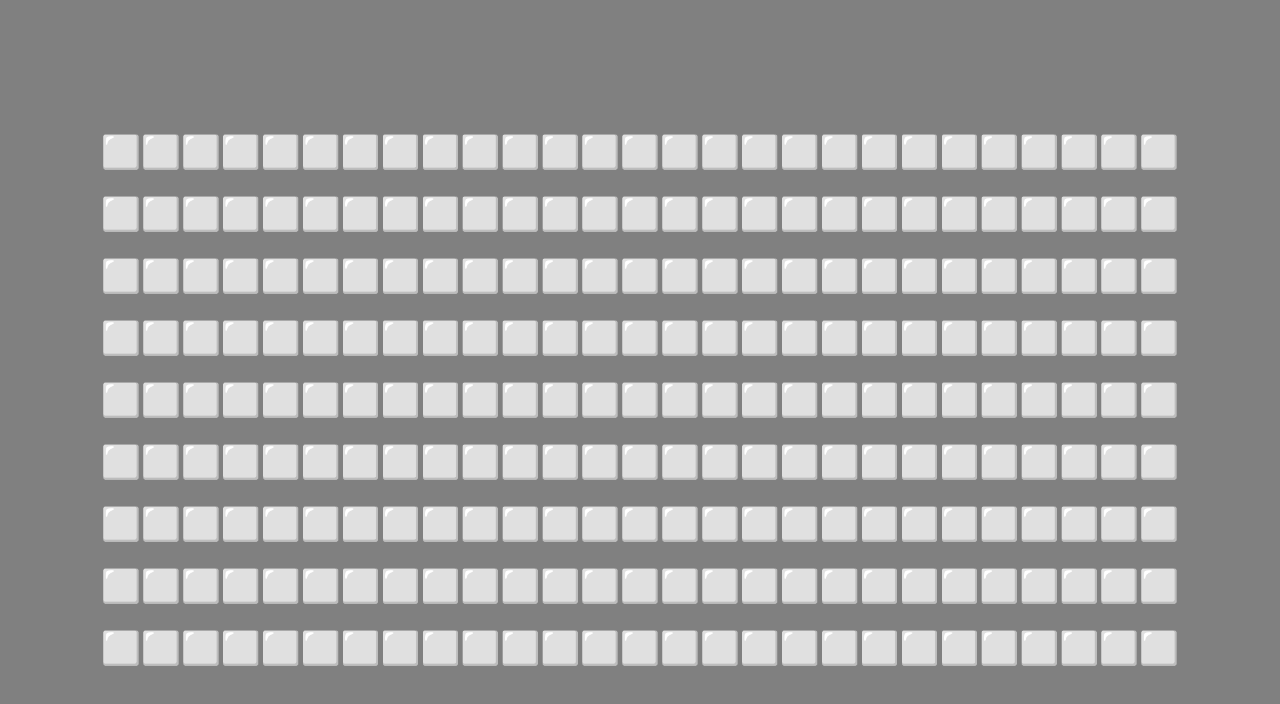
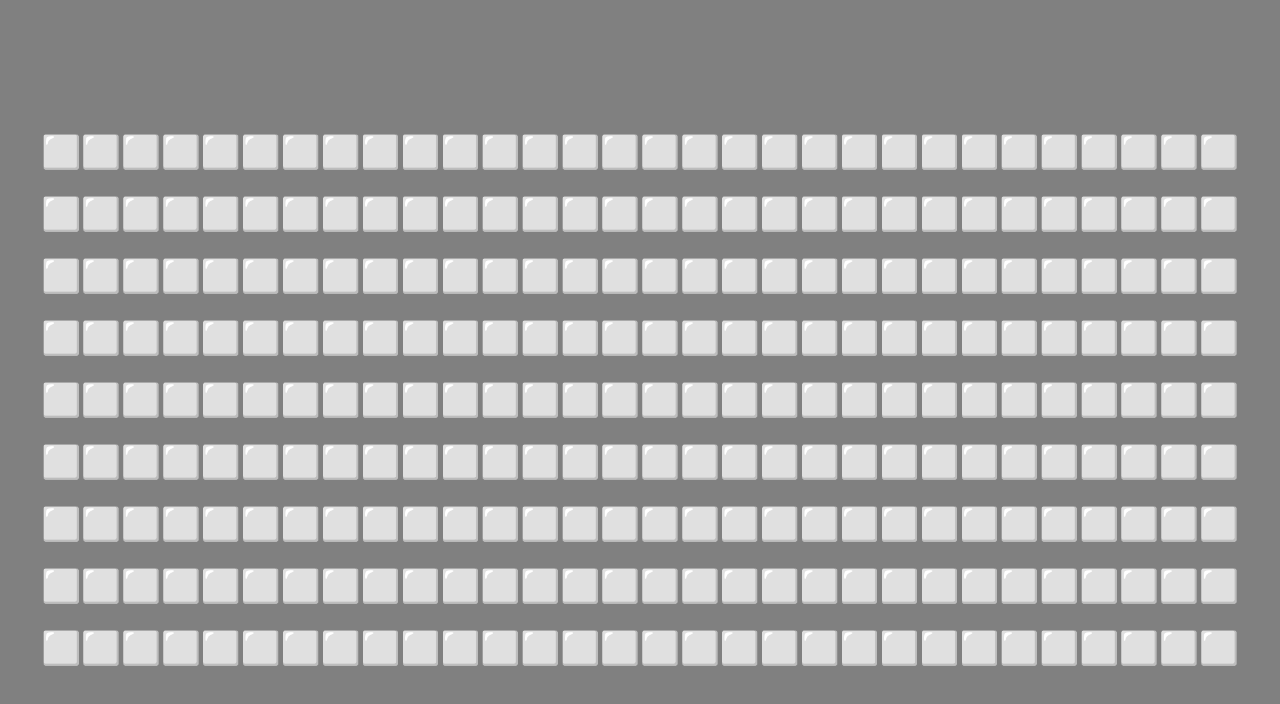
Before and after one commit to kaiebim/emojis, a plain HTML site: page index.html in a window 1280 px wide. Drawn offline with Linux system fonts and the light colour scheme.

Commit message:
sixth commit

```diff
--- a/code.js
+++ b/code.js
@@ -4,7 +4,7 @@ window.onload = function(){
 
 function escrevetexto(){
     const container = document.getElementById("grid-container");
-    for(i=0;i<243;i++){
+    for(i=0;i<270;i++){
         const para = document.createElement("a");
         para.setAttribute("onmouseover","yeah(this)")
         para.innerText = "⬜";
--- a/style.css
+++ b/style.css
@@ -6,12 +6,11 @@ body {
     justify-content: center;
     height: 100vh;
     margin: 0;
-
 }
 
 .grid-container {
     display: grid;
-    grid-template-columns: repeat(27,1fr);
+    grid-template-columns: repeat(30,1fr);
     grid-template-rows: repeat(9,1fr);
     row-gap: 24px;
 }
```
